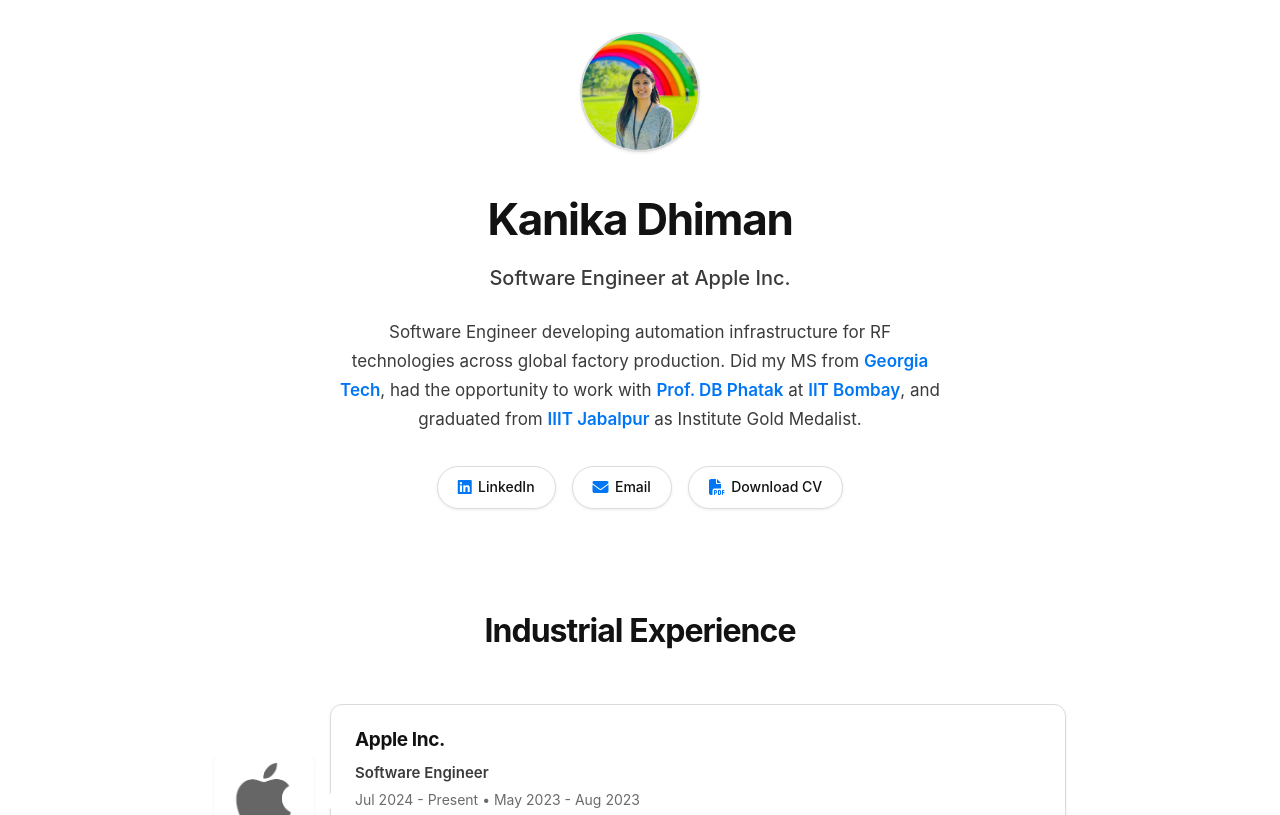
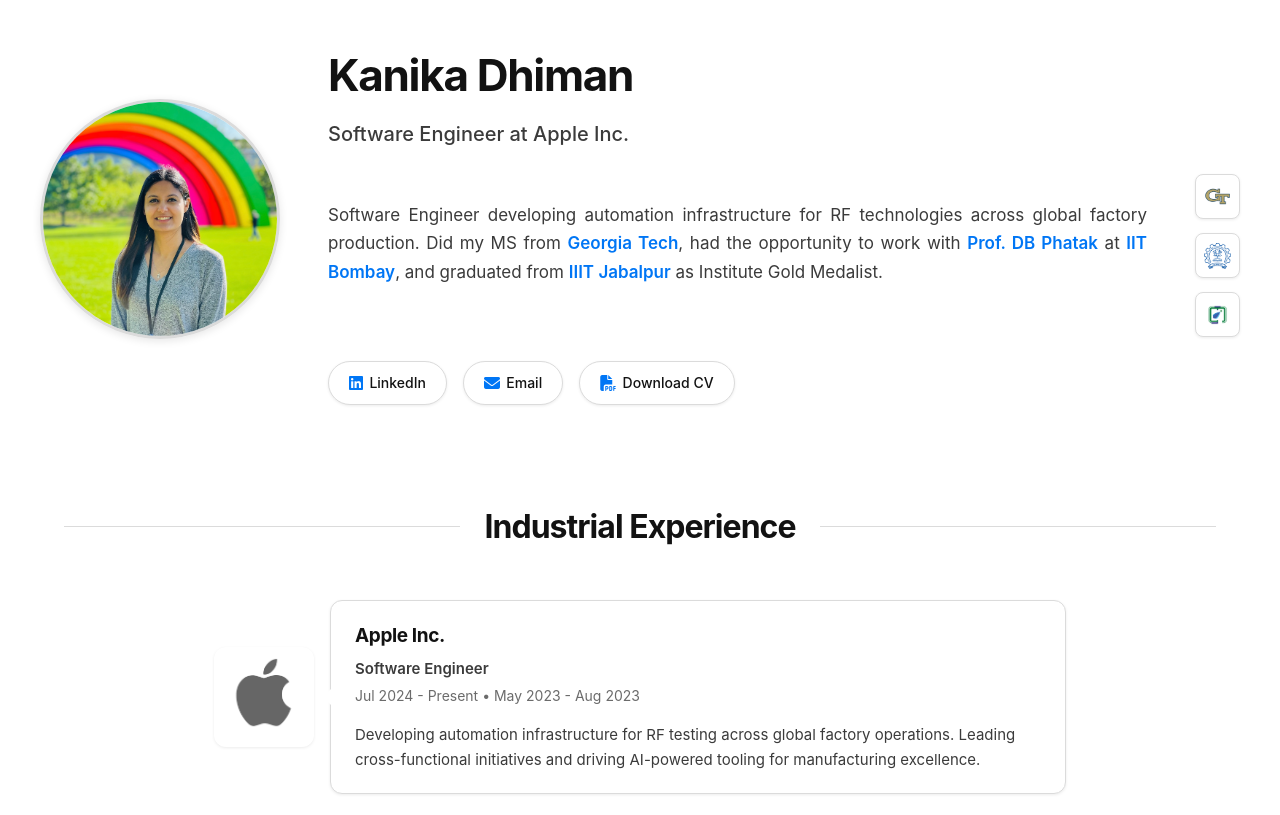
Before and after one commit to kanikadhiman17/kanikadhiman17.github.io, a plain HTML site: page index.html in a window 1280 px wide. Shown: the top 815 px of the page. Drawn offline with Linux system fonts and the light colour scheme.

Commit message:
CV changes

```diff
--- a/index.html
+++ b/index.html
@@ -19,21 +19,45 @@
     <!-- Hero Section -->
     <section class="hero" id="home">
         <div class="hero-content">
+            <div class="hero-left">
                 <div class="profile-image-container">
                     <img src="data/profile_picture.jpg" alt="Kanika Dhiman" class="profile-image">
                 </div>
+            </div>
+            <div class="hero-right">
                 <h1 class="hero-title">Kanika Dhiman</h1>
                 <p class="hero-subtitle">Software Engineer at Apple Inc.</p>
+
+                <!-- Bio paragraph with logos -->
+                <div class="bio-with-logos">
                     <p class="hero-bio">
                         Software Engineer developing automation infrastructure for RF technologies across global factory
-                production. Did my MS from <a href="https://www.gatech.edu" target="_blank" rel="noopener noreferrer"
-                    class="bio-link">Georgia Tech</a>, had the opportunity to work with <a
-                    href="https://www.cse.iitb.ac.in/~dbp/" target="_blank" rel="noopener noreferrer"
+                        production. Did my MS from <a href="https://www.gatech.edu" target="_blank"
+                            rel="noopener noreferrer" class="bio-link">Georgia Tech</a>, had the opportunity to work
+                        with <a href="https://www.cse.iitb.ac.in/~dbp/" target="_blank" rel="noopener noreferrer"
                             class="bio-link">Prof. DB Phatak</a> at <a href="https://www.iitb.ac.in" target="_blank"
                             rel="noopener noreferrer" class="bio-link">IIT Bombay</a>, and graduated from <a
-                    href="https://www.iiitdmj.ac.in" target="_blank" rel="noopener noreferrer" class="bio-link">IIIT
+                            href="https://www.iiitdmj.ac.in" target="_blank" rel="noopener noreferrer"
+                            class="bio-link">IIIT
                             Jabalpur</a> as Institute Gold Medalist.
                     </p>
+
+                    <!-- University Logos - Vertical aligned with bio -->
+                    <div class="university-logos">
+                        <a href="https://www.gatech.edu" target="_blank" rel="noopener noreferrer"
+                            class="university-logo">
+                            <img src="logos/gatech.png" alt="Georgia Tech">
+                        </a>
+                        <a href="https://www.iitb.ac.in" target="_blank" rel="noopener noreferrer"
+                            class="university-logo">
+                            <img src="logos/iitb.png" alt="IIT Bombay">
+                        </a>
+                        <a href="https://www.iiitdmj.ac.in" target="_blank" rel="noopener noreferrer"
+                            class="university-logo">
+                            <img src="logos/iiitj.png" alt="IIIT Jabalpur">
+                        </a>
+                    </div>
+                </div>
 
                 <!-- Social Links -->
                 <div class="social-links">
@@ -50,6 +74,7 @@
                         <i class="fas fa-file-pdf"></i>
                         <span>Download CV</span>
                     </a>
+                </div>
             </div>
         </div>
     </section>
--- a/styles.css
+++ b/styles.css
@@ -54,11 +54,11 @@
 
 /* ===== Hero Section ===== */
 .hero {
-    min-height: 65vh;
+    min-height: auto;
     display: flex;
     align-items: center;
     justify-content: center;
-    padding: 2rem 1.5rem;
+    padding: 2.5rem 1.5rem 3rem;
     background: var(--bg-primary);
     position: relative;
     overflow: hidden;
@@ -67,27 +67,39 @@
 
 
 .hero-content {
-    text-align: center;
-    max-width: 700px;
+    display: flex;
+    gap: 3rem;
+    align-items: center;
+    max-width: 1200px;
+    width: 100%;
     position: relative;
     z-index: 1;
 }
 
+.hero-left {
+    flex-shrink: 0;
+    display: flex;
+    align-items: center;
+}
 
+.hero-right {
+    flex: 1;
+    text-align: left;
+}
 
 .profile-image-container {
-    margin-bottom: 1.5rem;
+    margin-bottom: 0;
     display: inline-block;
     position: relative;
 }
 
 .profile-image {
-    width: 120px;
-    height: 120px;
+    width: 240px;
+    height: 240px;
     border-radius: 50%;
     object-fit: cover;
-    border: 2px solid var(--border-color);
-    box-shadow: var(--shadow-sm);
+    border: 3px solid var(--border-color);
+    box-shadow: var(--shadow-md);
     transition: var(--transition);
 }
 
@@ -115,10 +127,16 @@
     font-size: 1.0625rem;
     color: var(--text-secondary);
     line-height: 1.7;
-    margin-bottom: 2rem;
-    max-width: 600px;
-    margin-left: auto;
-    margin-right: auto;
+    margin-bottom: 1.5rem;
+    text-align: justify;
+    flex: 1;
+}
+
+.bio-with-logos {
+    display: flex;
+    gap: 3rem;
+    align-items: center;
+    margin-bottom: 0.75rem;
 }
 
 .hero-education {
@@ -147,8 +165,9 @@
 .social-links {
     display: flex;
     gap: 1rem;
-    justify-content: center;
+    justify-content: flex-start;
     flex-wrap: wrap;
+    margin-top: 1.5rem;
 }
 
 .social-link {
@@ -179,9 +198,48 @@
     color: var(--accent-primary);
 }
 
+/* ===== University Logos - Vertical on Right ===== */
+.university-logos {
+    display: flex;
+    flex-direction: column;
+    gap: 0.875rem;
+    align-items: center;
+    justify-content: center;
+    flex-shrink: 0;
+}
+
+.university-logo {
+    display: block;
+    width: 45px;
+    height: 45px;
+    padding: 0.5rem;
+    background: var(--bg-card);
+    border-radius: 8px;
+    box-shadow: var(--shadow-sm);
+    transition: var(--transition);
+    border: 1px solid var(--border-color);
+}
+
+.university-logo img {
+    width: 100%;
+    height: 100%;
+    object-fit: contain;
+    transition: var(--transition);
+}
+
+.university-logo:hover {
+    transform: translateX(3px);
+    box-shadow: var(--shadow-md);
+    border-color: var(--accent-primary);
+}
+
+.university-logo:hover img {
+    transform: scale(1.1);
+}
+
 /* ===== Section Styles ===== */
 .experience-section {
-    padding: 4rem 0;
+    padding: 3rem 0 4.5rem;
     position: relative;
     background: var(--bg-primary);
 }
@@ -193,6 +251,24 @@
     margin-bottom: 3rem;
     color: var(--text-primary);
     letter-spacing: -0.03em;
+    display: flex;
+    align-items: center;
+    justify-content: center;
+    gap: 1.5rem;
+    width: 100vw;
+    max-width: 1200px;
+    margin-left: 50%;
+    transform: translateX(-50%);
+    box-sizing: border-box;
+    padding: 0 1.5rem;
+}
+
+.section-title::before,
+.section-title::after {
+    content: '';
+    height: 1px;
+    background-color: var(--border-color);
+    flex: 1;
 }
 
 /* ===== Timeline Layout ===== */
@@ -391,6 +467,45 @@
 
 /* ===== Responsive Design ===== */
 @media (max-width: 768px) {
+    .hero-content {
+        flex-direction: column;
+        gap: 2rem;
+        text-align: center;
+    }
+
+    .hero-right {
+        text-align: center;
+    }
+
+    .hero-bio {
+        text-align: center;
+    }
+
+    .social-links {
+        justify-content: center;
+    }
+
+    .bio-with-logos {
+        flex-direction: column;
+        align-items: flex-start;
+    }
+
+    .university-logos::before,
+    .university-logos::after {
+        display: none;
+    }
+
+    .university-logos {
+        flex-direction: row;
+        gap: 1rem;
+        margin-top: 1.5rem;
+    }
+
+    .university-logo {
+        width: 45px;
+        height: 45px;
+    }
+
     .hero-title {
         font-size: 2rem;
     }
```
Also changed, not shown: 1 other file. Lines whose indentation alone changed are shown as unchanged.
